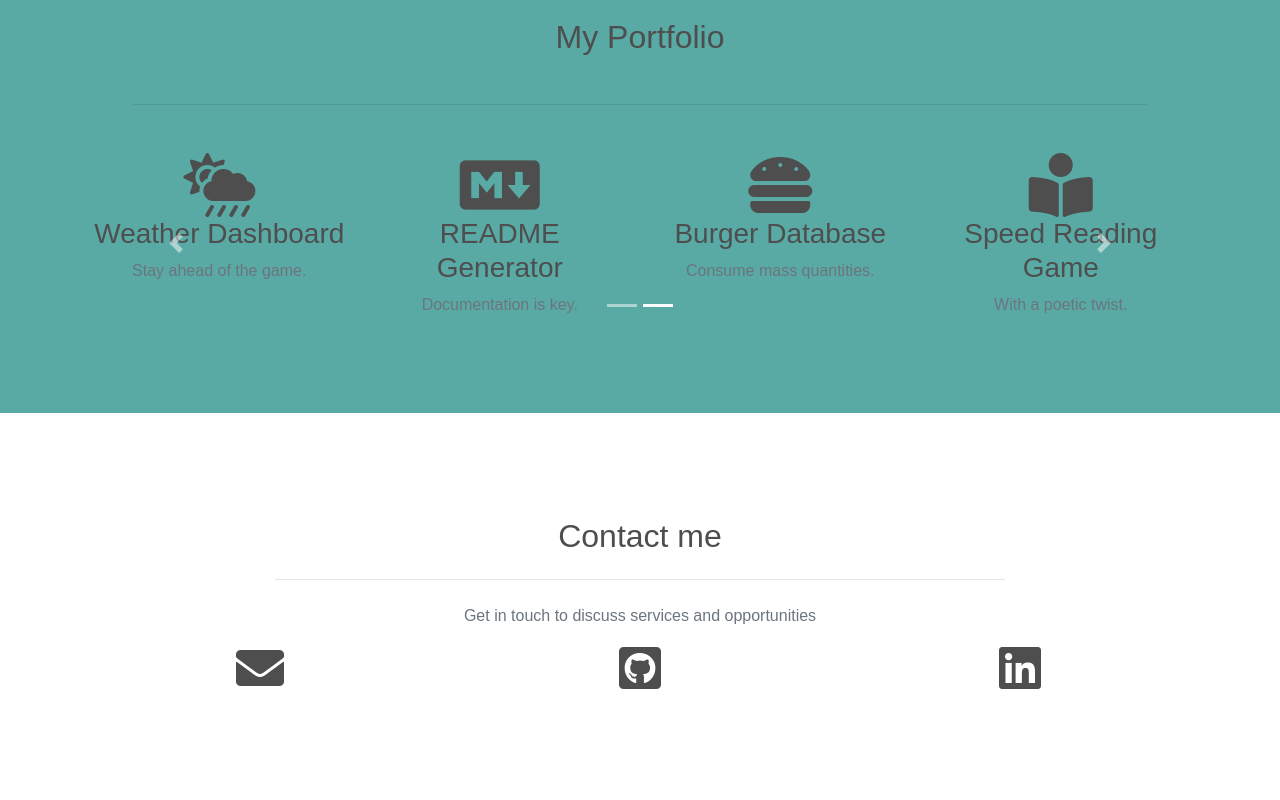
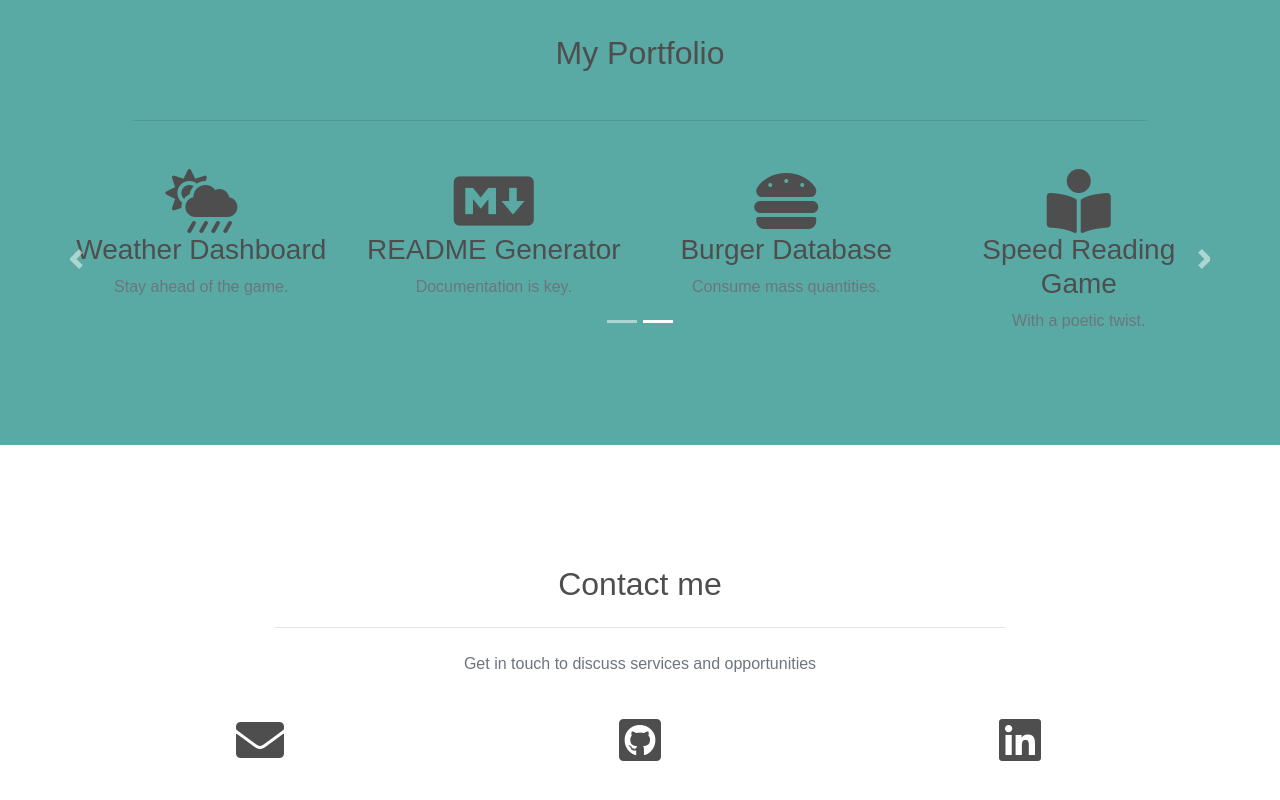
Before and after one commit to ShawnATX/Portfolio, a plain HTML site: page index.html in a window 1280 px wide. Shown: the part 862-1662 px from the top of the page. Drawn offline with nearby package versions, Linux system fonts and the light colour scheme; a web font is replaced by a local one.

Commit message:
small styling adjustments, clean nav

```diff
--- a/assets/css/style.css
+++ b/assets/css/style.css
@@ -51,7 +51,14 @@ h5 {
     background-repeat: no-repeat;
   }
 .page-section {
-    padding: 5rem 0;
+    padding: 6rem 0;
+}
+
+.carousel-control-prev{
+    left: -5rem !important;
+}
+.carousel-control-next{
+    right: -5rem !important;
 }
 
 .brand-color{
--- a/index.html
+++ b/index.html
@@ -23,7 +23,7 @@
         <div id="links">
             <a class="active" href="#home">Home</a>
             <a href="#portfolio">Portfolio</a>
-            <a href="#about">About</a>
+            <!-- <a href="#about">About</a> -->
             <a href="#contact">Contact</a>
         </div>
     </div>
@@ -44,7 +44,7 @@
                 <hr class="divider my-5 mx-5">
                 <div class="row mt-4">
                     <!-- carousel wrapper -->
-                    <div id="portfolio-carousel" class="carousel slide w-100 mx-4" data-ride="carousel">
+                    <div id="portfolio-carousel" class="carousel slide w-100" data-ride="carousel">
                         <!-- carousel indicators -->
                         <ol class="carousel-indicators">
                             <li id="indicator-0" data-target="portfolio-carousel" data-slide-to="0" class="active"></li>
@@ -181,7 +181,7 @@
                         </p>
                     </div>
                 </div>
-                <div class="row">
+                <div class="row my-4">
                     <div class="col-lg-4 text-center mx-auto mb-5">
                         <a href="mailto:volushawn@gmail.com" target="_blank">
                             <i class="fas fa-envelope fa-3x"></i>
```
